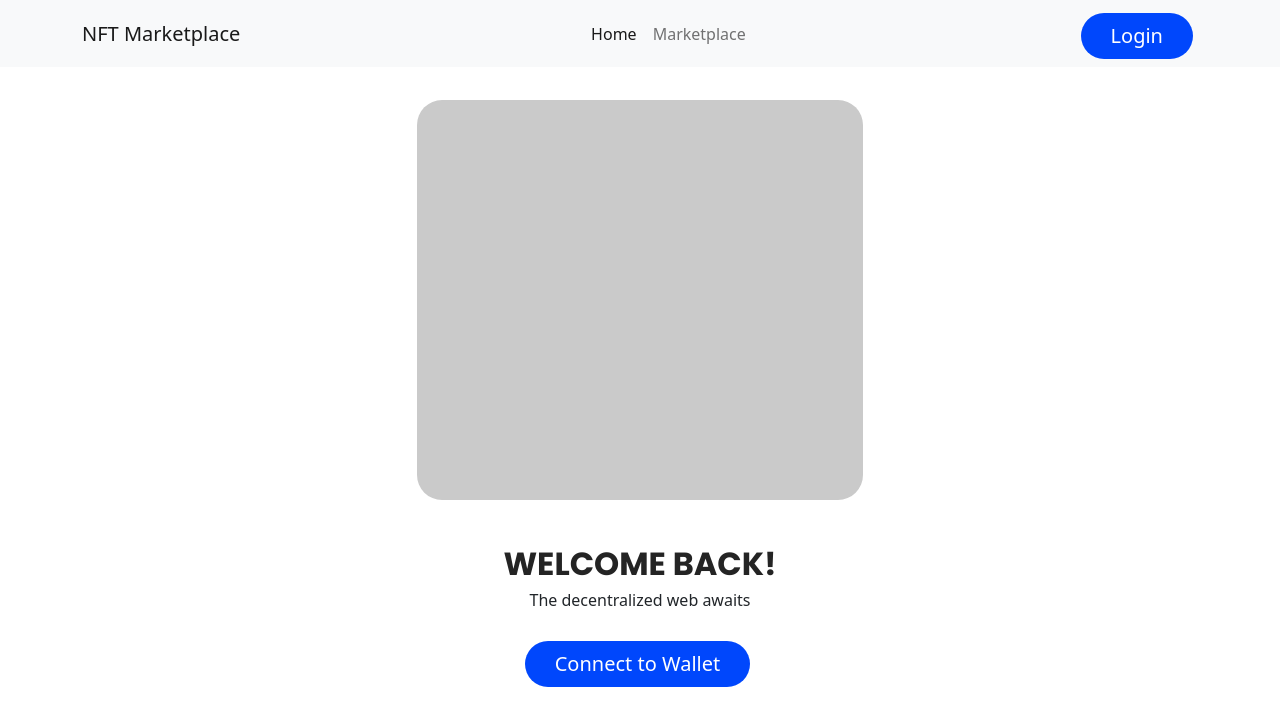
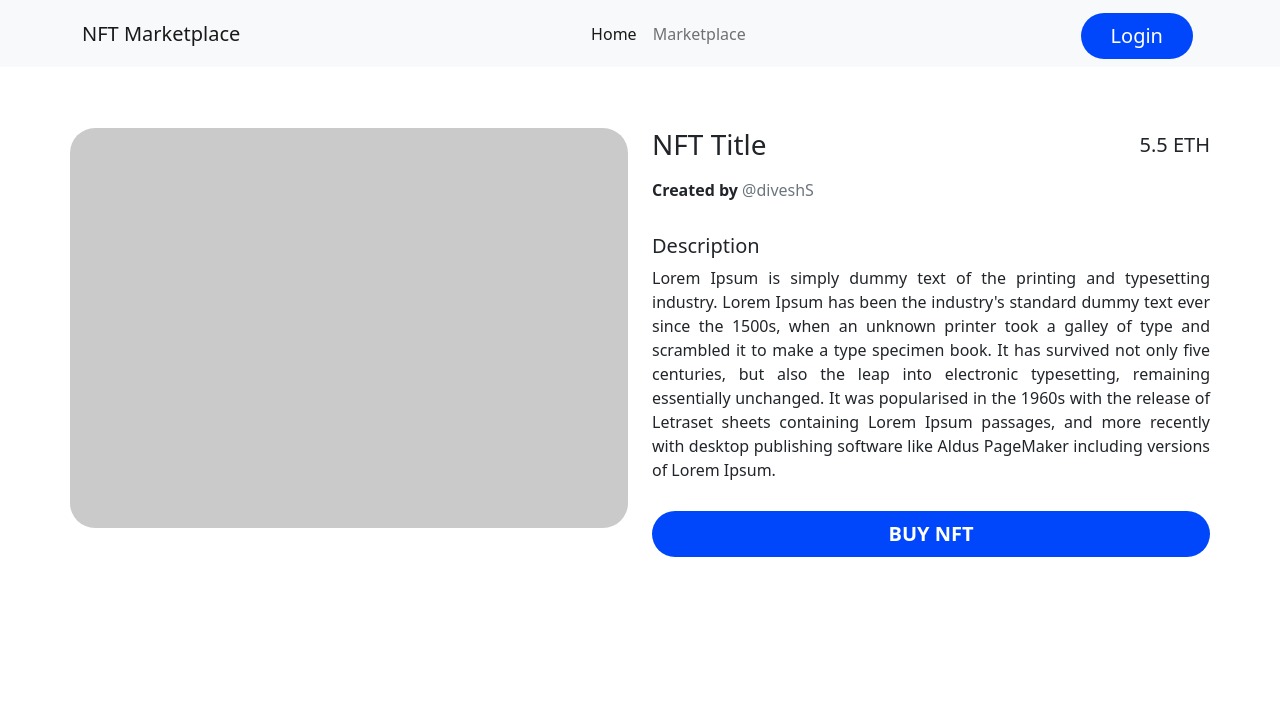
Before and after one commit to dipeshsanil/NFT-Marketplace, a React (Create React App) app in the folder projfront/: page /details in a window 1280 px wide. Before the commit this address led to /. Shown: the top 726 px of the page. Built offline with nearby package versions, Linux system fonts and the light colour scheme.

Commit message:
Updated Frontend

```diff
--- a/projfront/src/frontend/App.js
+++ b/projfront/src/frontend/App.js
@@ -4,8 +4,10 @@ import { BrowserRouter, Routes, Route, Navigate } from "react-router-dom";
 import NavBar from "./NavBar";
 import Home from "./Home";
 import Login from "./Login/Login";
+import Details from "./Details";
 
 const App = () => {
+
     return(
         <div>
 
@@ -15,6 +17,7 @@ const App = () => {
                         <Route index element={<Login/>}/>
                         <Route path="home" element={<Home/>}/>
 				        <Route path="*" element={<Navigate to ="/" />}/>
+                        <Route path="details" element={<Details/>}/>
                 </Route>
 			    </Routes>
             </BrowserRouter>
--- a/projfront/src/frontend/Button.js
+++ b/projfront/src/frontend/Button.js
@@ -5,7 +5,7 @@ import "./style.css";
 const Button = (props) => {
         return(
             <div>
-                <button className="button">{props.name}</button>
+                <button className="button" onClick={props.onClick} style={{width:props.width,fontWeight:props.fontWeight}}>{props.name}</button>
             </div>
         );
 }
--- a/projfront/src/frontend/Card.js
+++ b/projfront/src/frontend/Card.js
@@ -1,5 +1,5 @@
 import React from 'react';
-
+import { Link,Outlet } from "react-router-dom";
 const Card = ()=>{
     return(
         <div class="col-12 col-md-3 gy-4">
@@ -16,7 +16,7 @@ const Card = ()=>{
               </svg>
               </a>
               <ul class="dropdown-menu" aria-labelledby="dropdownMenuLink">
-                <li><a class="dropdown-item" href="#">Open</a></li>
+                <li><Link to="/details"><a class="dropdown-item" href="#">Open</a></Link></li>
 
               </ul>
             </div>
--- /dev/null
+++ b/projfront/src/frontend/Details.js
@@ -0,0 +1,35 @@
+import React from "react";
+
+import Button from "./Button";
+
+
+const Details = () =>{
+    return(
+        <div id="details" className="container" >
+            <div className="row">
+                <div className="col-12 col-lg-6">
+                    <div className="box"></div>
+                </div>
+                <div className="col-12 col-lg-6">
+                    <div class="d-flex justify-content-between align-items-center">
+                        <h3>NFT Title</h3>
+                        <h5>5.5 ETH</h5>
+                    </div>
+                    <div className="py-2">
+                    <p><b>Created by </b><span className="text-muted">@diveshS</span></p>
+                    </div>
+                    <div className="py-2">
+                        <h5>Description</h5>
+                        <p style={{textAlign:"justify"}}>Lorem Ipsum is simply dummy text of the printing and typesetting industry. Lorem Ipsum has been the industry's standard dummy text ever since the 1500s, when an unknown printer took a galley of type and scrambled it to make a type specimen book. It has survived not only five centuries, but also the leap into electronic typesetting, remaining essentially unchanged. It was popularised in the 1960s with the release of Letraset sheets containing Lorem Ipsum passages, and more recently with desktop publishing software like Aldus PageMaker including versions of Lorem Ipsum.</p>
+                    </div>
+                    <div>
+
+                        <Button name="BUY NFT" width="100%" fontWeight="bold"/>
+                    </div>
+                </div>
+            </div>
+        </div>
+    );
+}
+//TODO:
+export default Details;
--- a/projfront/src/frontend/style.css
+++ b/projfront/src/frontend/style.css
@@ -28,6 +28,10 @@ h2{
   font-size: 20px;
   margin-top: 5px;
   margin-right: 5px;
+}
+
+#details{
+  padding: 10% 0%;
 }
 
 /*  HeroSection */
```
